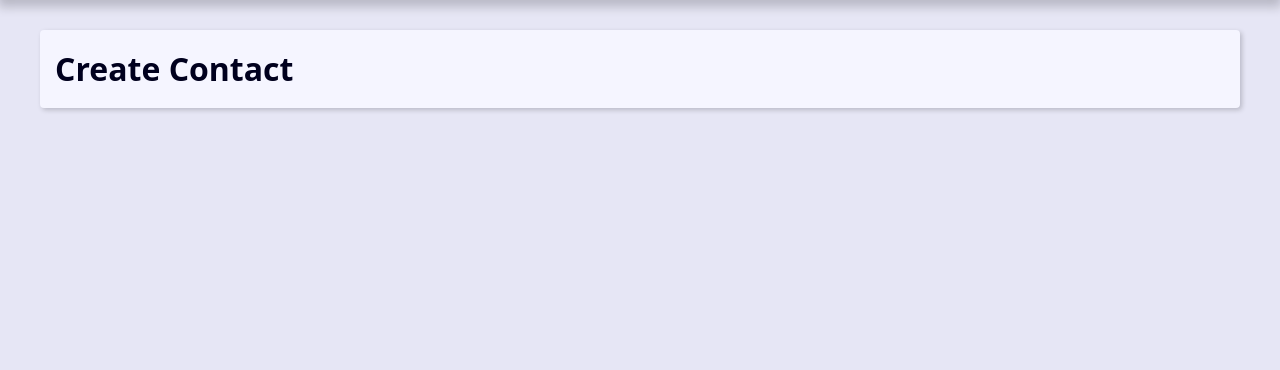
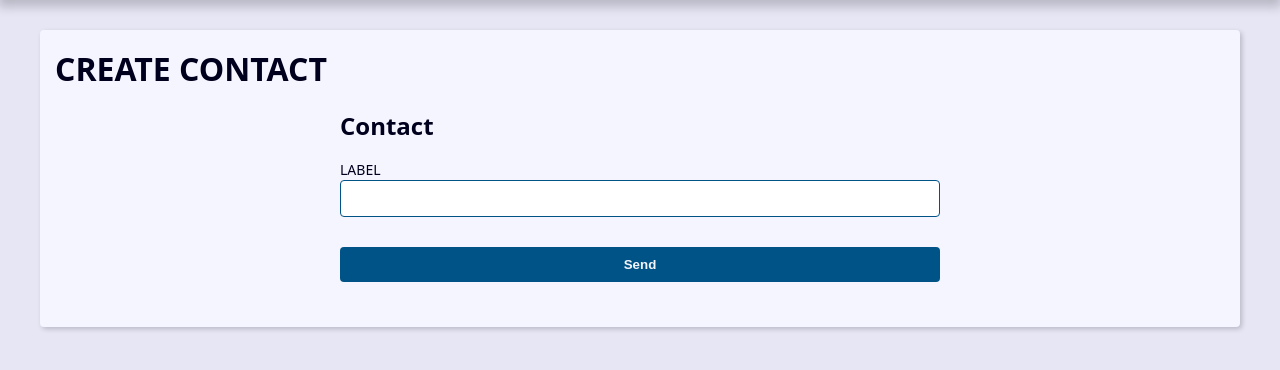
Before and after one commit to VCruzSant/Agenda-Django, a Django app: page /contact/create/ in a window 1280 px wide. Shown: the part 239-609 px from the top of the page. Run offline with Django 4.2, Linux system fonts and the light colour scheme.

Commit message:
create initial form with csrf token

```diff
--- a/contact/templates/contact/create.html
+++ b/contact/templates/contact/create.html
@@ -1,5 +1,31 @@
-{% extends "global/base.html" %}
+{% extends 'global/base.html' %}
 
 {% block content %}
-    <h1>Create Contact</h1>
+  <h1>CREATE CONTACT</h1>
+  <div class="form-wrapper">
+
+    <h2>Contact</h2>
+
+    <form
+      action=""
+      method="POST"
+      enctype="multipart/form-data"
+    >
+      {% csrf_token %}
+
+      <div class="form-content">
+        <div class="form-group">
+          <label for="id_first_name">LABEL</label>
+          <input type="text" name="first_name" maxlength="255" id="id_first_name">
+        </div>
+      </div>
+
+      <div class="form-content">
+        <div class="form-group">
+          <button class="btn" type="submit">Send</button>
+        </div>
+      </div>
+
+    </form>
+  </div>
 {% endblock content %}
```
